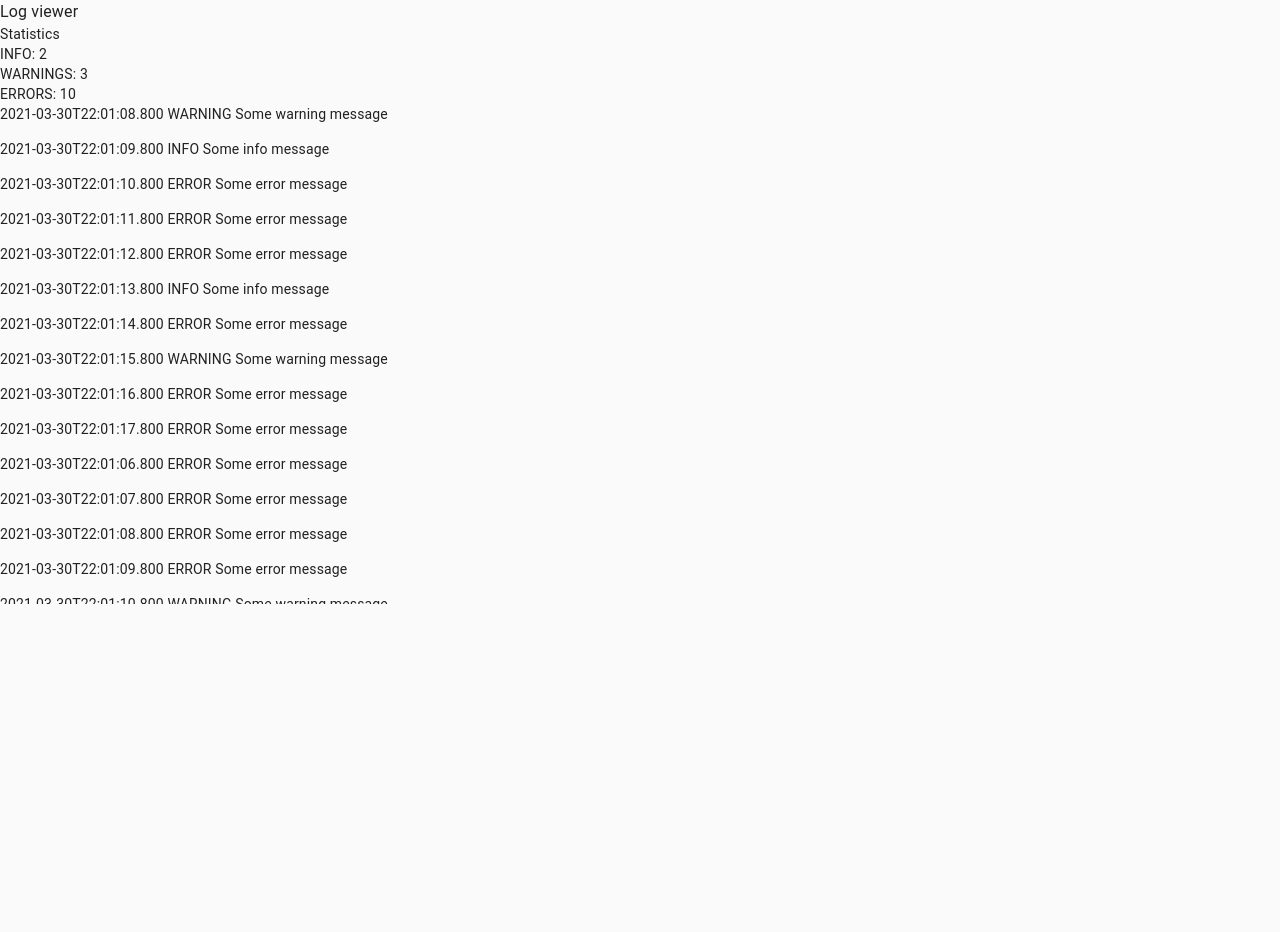
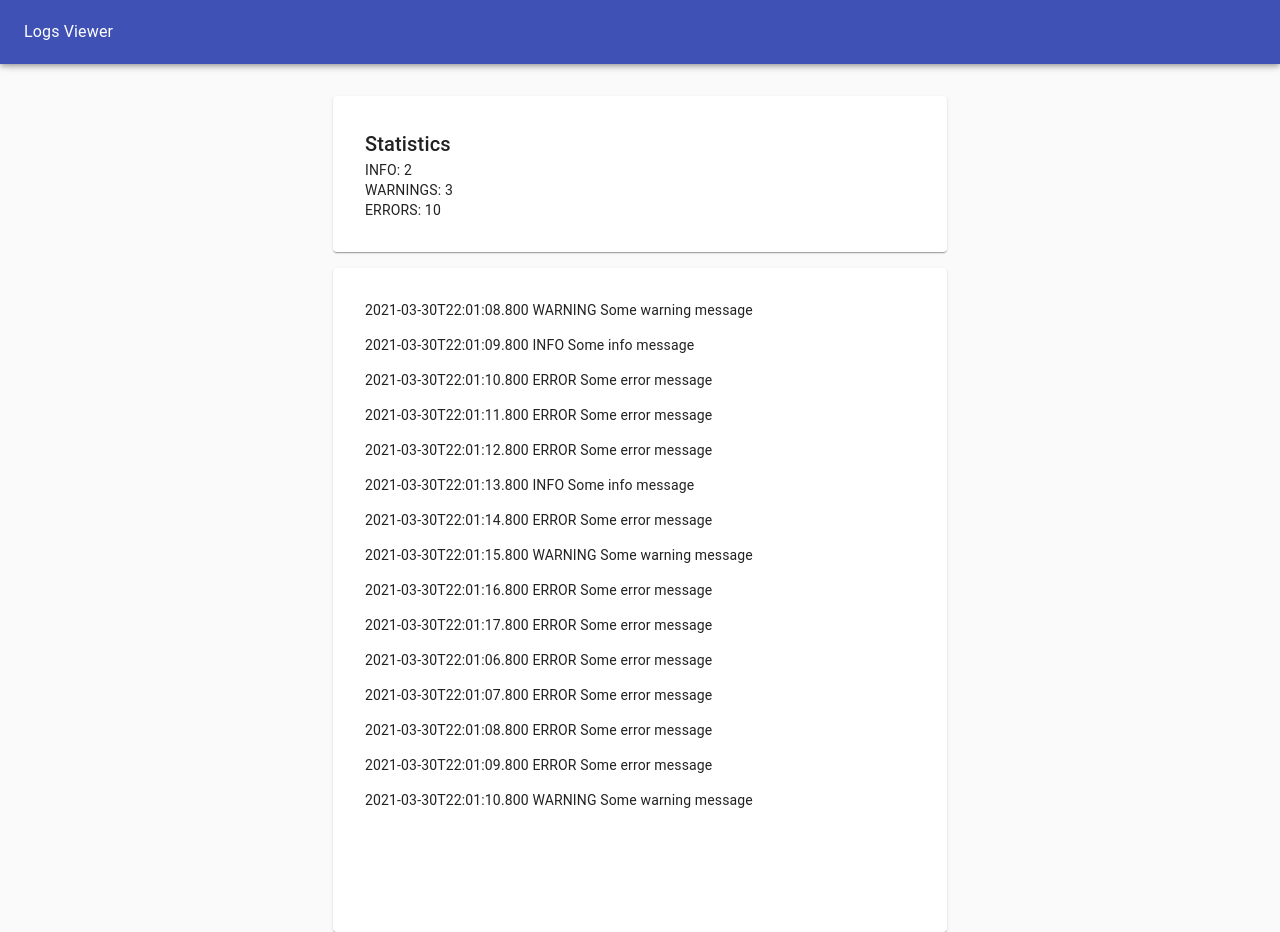
Before and after one commit to mirandaio/log-viewer, a React (Create React App) app: page / in a window 1280 px wide. Before the commit the page ends 800 px from the top, so only its background shows below. Built offline with nearby package versions, Linux system fonts and the light colour scheme.

Commit message:
Add styling

```diff
--- a/src/App.js
+++ b/src/App.js
@@ -1,12 +1,32 @@
-import { CssBaseline, Typography } from "@material-ui/core";
+import {
+  CssBaseline,
+  AppBar,
+  Toolbar,
+  Typography,
+  Grid,
+  makeStyles,
+} from "@material-ui/core";
 import LogsViewer from "./features/logsViewer/LogsViewer";
 
+const useStyles = makeStyles({
+  appbar: {
+    marginBottom: "2rem",
+  },
+});
+
 function App() {
+  const classes = useStyles();
   return (
     <>
       <CssBaseline />
-      <Typography>Log viewer</Typography>
-      <LogsViewer />
+      <AppBar className={classes.appbar} position="sticky">
+        <Toolbar>
+          <Typography variant="subtitle1">Logs Viewer</Typography>
+        </Toolbar>
+      </AppBar>
+      <Grid container justify="center">
+        <LogsViewer />
+      </Grid>
     </>
   );
 }
--- a/src/features/logsViewer/LogsViewer.js
+++ b/src/features/logsViewer/LogsViewer.js
@@ -1,6 +1,7 @@
 import { useEffect } from "react";
 import { FixedSizeList as List } from "react-window";
 import { useSelector, useDispatch } from "react-redux";
+import { Grid, Paper, Typography, makeStyles } from "@material-ui/core";
 import { selectStats, updateStats } from "./statsSlice";
 import { selectLogs, updateLogs } from "./logsSlice";
 import fetchLogs from "../../fetchLogs";
@@ -9,7 +10,18 @@ function Row({ index, style, data }) {
   return <div style={style}>{data.logs[index]}</div>;
 }
 
+const useStyle = makeStyles({
+  statsContainer: {
+    padding: "2rem",
+    marginBottom: "1rem",
+  },
+  logsContainer: {
+    padding: "2rem",
+  },
+});
+
 function LogsViewer() {
+  const classes = useStyle();
   const logs = useSelector(selectLogs);
   const stats = useSelector(selectStats);
   const dispatch = useDispatch();
@@ -33,21 +45,25 @@ function LogsViewer() {
   }, [dispatch]);
 
   return (
-    <>
-      <div>Statistics</div>
+    <Grid item>
+      <Paper className={classes.statsContainer}>
+        <Typography variant="h6">Statistics</Typography>
         <div>INFO: {stats.info}</div>
         <div>WARNINGS: {stats.warning}</div>
         <div>ERRORS: {stats.error}</div>
+      </Paper>
+      <Paper className={classes.logsContainer}>
         <List
-        height={500}
+          height={600}
           itemCount={logs.length}
           itemSize={35}
-        width={500}
+          width={550}
           itemData={{ logs }}
         >
           {Row}
         </List>
-    </>
+      </Paper>
+    </Grid>
   );
 }
 
```
Lines whose indentation alone changed are shown as unchanged.
